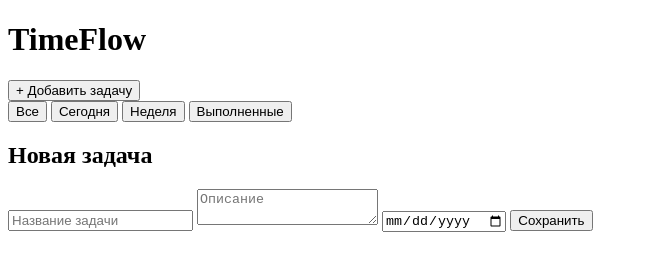
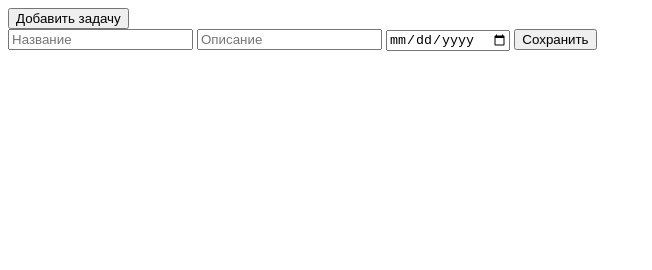
Before and after one commit to su6human/TMS, a plain HTML site: page index.html in a window 1280 px wide. Shown: the whole page, without its empty margins (0-652 px from the left). Drawn offline with Linux system fonts and the light colour scheme.

Commit message:
adding some changes

```diff
--- a/app.js
+++ b/app.js
@@ -1,8 +1,11 @@
+document.addEventListener("DOMContentLoaded", () => {
+
     const taskList = document.getElementById('task-list');
 
     function addTask(title, desc, date) {
         const div = document.createElement('div');
         div.className = "task-card";
+
         div.innerHTML = `
             <h3>${title}</h3>
             <p>${desc}</p>
@@ -10,13 +13,10 @@ function addTask(title, desc, date) {
             <button class="delete-btn">Delete</button>
         `;
 
-    div.innerHTML = `
-        <h3>${title}</h3>
-        <p>${desc}</p>
-        <small>${date}</small>
-    `;
         taskList.appendChild(div);
-};
+    }
+
+    // ----- МОДАЛКА -----
 
     const addTaskBtn = document.getElementById("add-task-btn");
     const modal = document.getElementById("modal");
@@ -30,6 +30,8 @@ modal.addEventListener("click", (e) => {
             modal.classList.add("hidden");
         }
     });
+
+    // ----- СОХРАНЕНИЕ НОВОЙ ЗАДАЧИ -----
 
     const saveTaskBtn = document.getElementById("save-task");
     const titleInput = document.getElementById("task-title");
@@ -55,8 +57,12 @@ saveTaskBtn.addEventListener("click", () => {
         modal.classList.add("hidden");
     });
 
+    // ----- УДАЛЕНИЕ ЗАДАЧ -----
+
     taskList.addEventListener("click", (e) => {
         if (e.target.classList.contains("delete-btn")) {
             e.target.parentElement.remove();
         }
     });
+
+});
--- a/index.html
+++ b/index.html
@@ -1,40 +1,15 @@
-<!DOCTYPE html>
-<html lang="en">
-<head>
-    <meta charset="UTF-8">
-    <meta name="viewport" content="width=device-width, initial-scale=1.0">
-    <title>TimeFlow</title>
-    <link rel="stylesheet" href="style.css">
-</head>
-<body>
+<button id="add-task-btn">Добавить задачу</button>
 
-    <script src="app.js"></script>
+<div id="modal" class="hidden">
+    <div class="modal-content">
+        <input id="task-title" placeholder="Название">
+        <input id="task-desc" placeholder="Описание">
+        <input id="task-date" type="date">
 
-    <header class="header">
-        <h1>TimeFlow</h1>
-        <button id="add-task-btn">+ Добавить задачу</button>
-    </header>
+        <button id="save-task">Сохранить</button>
+    </div>
+</div>
 
-    <section class="filters">
-        <button>Все</button>
-        <button>Сегодня</button>
-        <button>Неделя</button>
-        <button>Выполненные</button>
-    </section>
+<div id="task-list"></div>
 
-    <section class="task-list" id="task-list">
-        <!-- Здесь будут задачи -->
-    </section>
-
-    <div class="modal hidden" id="modal">
-        <div class="modal-content">
-            <h2>Новая задача</h2>
-            <input id="task-title" placeholder="Название задачи">
-            <textarea id="task-desc" placeholder="Описание"></textarea>
-            <input type="date" id="task-date">
-            <button id="save-task">Сохранить</button>
-        </div>
-    </div>
-
-</body>
-</html>
+<script src="app.js"></script>
```
Lines whose indentation alone changed are shown as unchanged.
